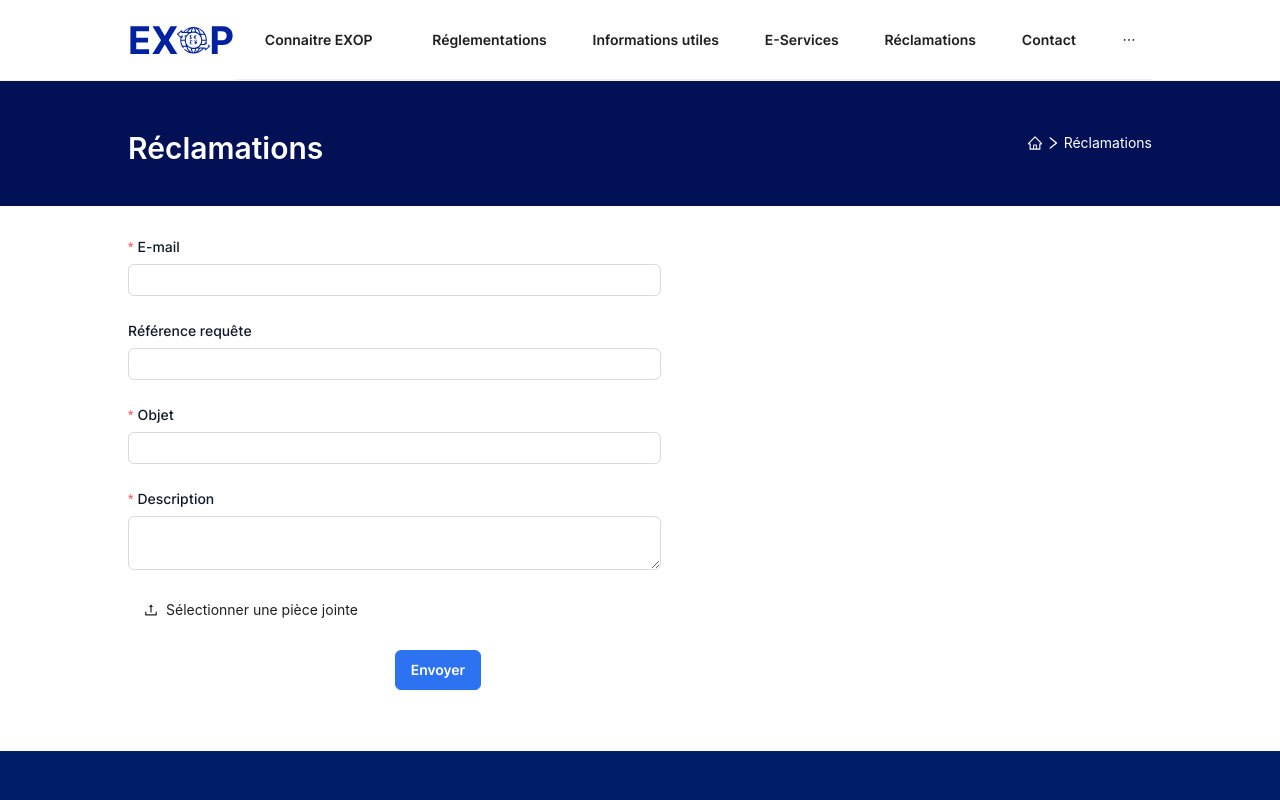
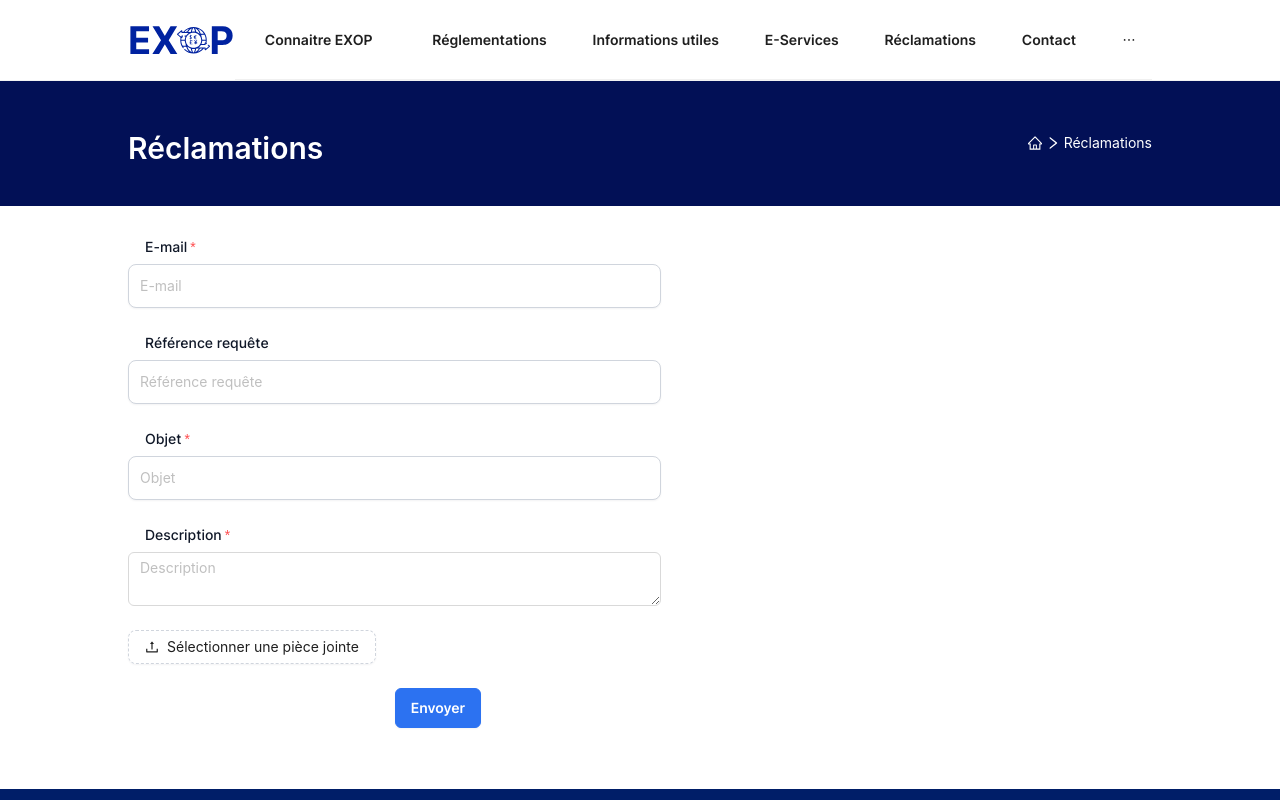
Before and after one commit to Arfaoui11/exop-public, a Next.js app: page /Claims in a window 1280 px wide. Shown: the top 800 px of the page. Built offline with nearby package versions, Linux system fonts and the light colour scheme.

Commit message:
style: fix css claims page

```diff
--- a/src/assets/icons/index.tsx
+++ b/src/assets/icons/index.tsx
@@ -2,6 +2,7 @@ import { SvgImage } from "../../components";
 import Breakout from "./chart-breakout-square.svg";
 import Message from "./message-chat-circle.svg";
 import MessageSmile from "./message-smile-circle.svg";
+import MessageSuccess from "./success-icon.svg";
 import Top from "./top.svg";
 type IconType = {
   size?: number;
@@ -22,5 +23,14 @@ const ZapIcon: React.FC<IconType> = ({ size }) => (
 const TopIcon: React.FC<IconType> = ({ size }) => (
   <SvgImage size={size} src={Top} alt="Top icon" />
 );
-
-export { BreakoutIcon, MessageIcon, MessageSmileIcon, ZapIcon, TopIcon };
+const MessageSuccessIcon: React.FC<IconType> = ({ size }) => (
+  <SvgImage size={size} src={MessageSuccess} alt="Top icon" />
+);
+export {
+  BreakoutIcon,
+  MessageIcon,
+  MessageSmileIcon,
+  MessageSuccessIcon,
+  TopIcon,
+  ZapIcon,
+};
--- a/src/pages/Claims/index.tsx
+++ b/src/pages/Claims/index.tsx
@@ -1,21 +1,20 @@
-import { UploadOutlined } from '@ant-design/icons';
-import BannerPage from '@src/components/Banner/BannerPage';
-import { ClaimType } from '@src/types/claim';
-import { ObjectKey, serverErrors } from '@src/utils/server-errors';
+import { UploadOutlined } from "@ant-design/icons";
+import { MessageSuccessIcon } from "@src/assets/icons";
+import BannerPage from "@src/components/Banner/BannerPage";
+import { ClaimType } from "@src/types/claim";
+import { ObjectKey, serverErrors } from "@src/utils/server-errors";
 import "animate.css/animate.min.css";
-import { Alert, Button, Form, Input, Modal, Upload } from 'antd';
-import { useRouter } from 'next/navigation';
-import { useState } from 'react';
-
+import { Alert, Button, Form, Input, Modal, Upload } from "antd";
+import { useRouter } from "next/navigation";
+import { useState } from "react";
 export default function Claims() {
-
   const [isLoading, setIsLoading] = useState<boolean>(false);
   const [isModalOpen, setIsModalOpen] = useState<boolean>(false);
-  const [error, setError]= useState<string>();
-  const {Item} = Form;
+  const [error, setError] = useState<string>();
+  const { Item } = Form;
   const router = useRouter();
 
-  async function  submit (values: ClaimType) {
+  async function submit(values: ClaimType) {
     setIsLoading(true);
     const formData = new FormData();
     if (values.files)
@@ -24,31 +23,33 @@ export default function Claims() {
         formData.append(`files`, blob, file.name);
       });
     delete values.files;
-    formData.append('properties', JSON.stringify(values));
+    formData.append("properties", JSON.stringify(values));
     try {
-      const response = await fetch(process.env.NEXT_PUBLIC_BACKEND_API_URL+'/claims/public', {
-      method: 'POST',
+      const response = await fetch(
+        process.env.NEXT_PUBLIC_BACKEND_API_URL + "/claims/public",
+        {
+          method: "POST",
           body: formData,
-    })
+        }
+      );
       const data = await response.json();
 
-      if (data.error){
+      if (data.error) {
         const errorMsg = data.message as ObjectKey;
-      setError(serverErrors[errorMsg])
+        setError(serverErrors[errorMsg]);
         setIsLoading(false);
+      } else {
+        setIsModalOpen(true);
       }
-      else {
-        setIsModalOpen(true)
-      };
     } catch (error) {
-      setError('Network Error');
+      setError("Network Error");
       setIsLoading(false);
     }
   }
   const handleOk = () => {
     setIsLoading(false);
     setIsModalOpen(false);
-    router.push('/')
+    router.push("/");
   };
 
   const handleCancel = () => {
@@ -58,7 +59,7 @@ export default function Claims() {
   return (
     <>
       <BannerPage title="Réclamations" />
-  <div className='content-wrapper page-section'>
+      <div className="content-wrapper page-section">
         <Form
           name="claim"
           labelCol={{ span: 8 }}
@@ -71,41 +72,41 @@ export default function Claims() {
           <Item
             label="E-mail"
             name="email"
-      rules={[{ required: true, message: 'champs obligatoire!' },{ type: 'email', message: 'email non valide'}]}
+            rules={[
+              { required: true, message: "Champs obligatoire!" },
+              { type: "email", message: "E-mail non valide" },
+            ]}
           >
-      <Input />
+            <Input placeholder="E-mail" />
           </Item>
 
-    <Item
-      label="Référence requête"
-      name="reference"
-    >
-      <Input />
+          <Item label="Référence requête" name="reference">
+            <Input placeholder="Référence requête" />
           </Item>
 
           <Item
             label="Objet"
             name="object"
-      rules={[{ required: true, message: 'champs obligatoire!' }]}
+            rules={[{ required: true, message: "Champs obligatoire!" }]}
           >
-      <Input />
+            <Input placeholder="Objet" />
           </Item>
 
           <Item
             label="Description"
             name="description"
-      rules={[{ required: true, message: 'champs obligatoire!' }]}
+            rules={[{ required: true, message: "Champs obligatoire!" }]}
           >
-      <Input.TextArea />
+            <Input.TextArea placeholder="Description" />
           </Item>
 
           <Item name="files">
-        <Upload multiple={false} beforeUpload={() => false}>
-          <Button
-            block
-            icon={<UploadOutlined />}
-            type="text"
+            <Upload
+              multiple={false}
+              beforeUpload={() => false}
+              className="upload-list-inline upload-claims"
             >
+              <Button icon={<UploadOutlined />} type="text">
                 Sélectionner une pièce jointe
               </Button>
             </Upload>
@@ -116,19 +117,28 @@ export default function Claims() {
               Envoyer
             </Button>
           </Form.Item>
-    {error && ( <Alert message={error} type="error" /> )}
+          {error && <Alert message={error} type="error" />}
         </Form>
       </div>
 
       <Modal
-    title="Succès"
+        title=""
         centered
         open={isModalOpen}
         onCancel={handleCancel}
         closable={false}
-    footer={[<Button key="submit" type="primary"  onClick={handleOk}>OK</Button>]}>
-    <p>Réclamation envoyée</p>
+        footer={[
+          <Button key="submit" type="primary" onClick={handleOk}>
+            OK
+          </Button>,
+        ]}
+      >
+        <>
+          <MessageSuccessIcon />
+          <h3>Réclamation envoyée</h3>
+          <p>Votre réclamation a été bien envoyée</p>
+        </>
       </Modal>
     </>
-  )
+  );
 }
--- /dev/null
+++ b/src/pages/Claims/styles.less
@@ -0,0 +1,19 @@
+.ant-upload-wrapper {
+  .ant-upload-select {
+    border: 1px dashed #d0d5dd;
+    box-shadow: 0px 1px 2px rgba(16, 24, 40, 0.05) !important;
+    border-radius: 8px !important;
+    &:hover {
+      color: rgba(0, 0, 0, 0.88);
+      background-color: rgba(0, 0, 0, 0.06);
+    }
+  }
+}
+.ant-modal {
+  .ant-modal-body {
+    text-align: center;
+  }
+  .ant-modal-footer {
+    text-align: center;
+  }
+}
--- a/src/pages/_app.tsx
+++ b/src/pages/_app.tsx
@@ -5,6 +5,7 @@ import "../components/Banner/styles.less";
 import "../components/Contact/styles.less";
 import "../layouts/Footer/styles.less";
 import "../layouts/Header/styles.less";
+import "../pages/Claims/styles.less";
 import "../pages/Informations/styles.less";
 import "./global.less";
 export default function App({ Component, pageProps }: AppProps) {
--- a/src/pages/global.less
+++ b/src/pages/global.less
@@ -118,11 +118,12 @@ h3 {
   padding-right: 10%;
   display: flex;
   align-items: center;
-  .ant-form-vertical {
-    .ant-form-item-label {
-      label {
-        flex-direction: row-reverse;
-      }
+}
+.ant-form-vertical {
+  .ant-form-item-label {
+    label {
+      flex-direction: row-reverse;
+      gap: 3px;
     }
   }
 }
@@ -138,13 +139,13 @@ h3 {
   border-color: transparent;
 }
 
-.contact-form input[type="text"] {
+input[type="text"] {
   border: 1px solid #d0d5dd;
   box-shadow: 0px 1px 2px rgba(16, 24, 40, 0.05) !important;
   border-radius: 8px !important;
   height: 44px;
 }
-.contact-form .input-phone input {
+.input-phone input {
   border: 1px solid #d0d5dd;
   box-shadow: 0px 1px 2px rgba(16, 24, 40, 0.05) !important;
   border-radius: 0 8px 8px 0 !important;
```
Also changed, not shown: src/assets/icons/success-icon.svg (added). Lines whose indentation alone changed are shown as unchanged.
